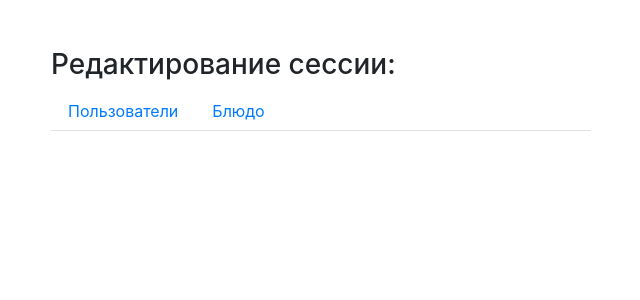
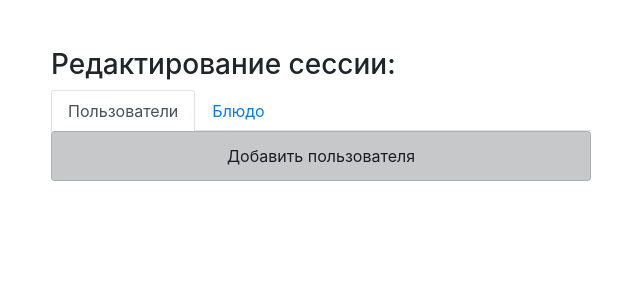
Before and after one commit to sashaaero/CheckSplitter, a Flask app: page /session/1/ in a window 1280 px wide. Shown: the part 56-356 px from the top of the page, without its empty margins (34-674 px from the left). Run offline with Flask 2, Linux system fonts and the light colour scheme; parts of the project's set-up code (start-up, migrations or seed data) failed here and were passed over; some libraries are stand-ins or nearby versions.

Commit message:
Auto select users tab at session edit page

```diff
--- a/templates/session_edit.html
+++ b/templates/session_edit.html
@@ -6,7 +6,7 @@
             <h3>Редактирование сессии:</h3>
             <ul class="nav nav-tabs" id="myTab" role="tablist">
                 <li class="nav-item">
-                    <a class="nav-item nav-link" id="users-tab" role="tab" aria-controls="users" data-toggle="tab" href="#users">Пользователи</a>
+                    <a class="nav-item nav-link active" id="users-tab" role="tab" aria-controls="users" data-toggle="tab" href="#users">Пользователи</a>
                 </li>
                 <li class="nav-item">
                     <a class="nav-item nav-link" id="dish-tab" role="tab" aria-controls="dish" data-toggle="tab" href="#dish">Блюдо</a>
@@ -14,7 +14,7 @@
             </ul>
 
             <div class="tab-content" id="myTabContent">
-                <div id="users" class="tab-pane fade" role="tabpanel"  aria-labelledby="users-tab">
+                <div id="users" class="tab-pane fade active show" role="tabpanel"  aria-labelledby="users-tab">
                     <div class="form-group">
                         <div id="user_list" class="list-group d-flex">
                           {% for user in users %}
```
